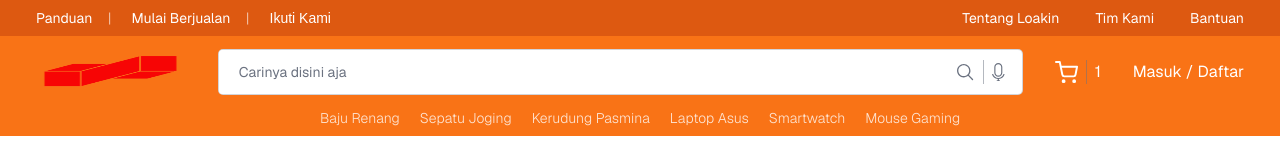
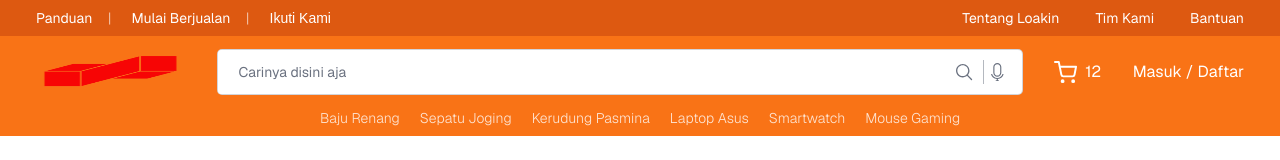
Before and after one commit to Usri-Yusron/loakin-next-app, a Next.js app: page / in a window 1280 px wide. Shown: the top 160 px of the page. Built offline with nearby package versions, Linux system fonts and the light colour scheme.

Commit message:
update Navbar to enhance product catalog display and improve layout structure

```diff
--- a/app/components/Navbar.js
+++ b/app/components/Navbar.js
@@ -27,7 +27,18 @@ const product = [
 ]
 
 const productCatalog = [
-    'boneka'
+    'boneka',
+    'boneka',
+    'boneka',
+    'boneka',
+    'boneka',
+    'boneka',
+    'boneka',
+    'boneka',
+    'boneka',
+    'boneka',
+    'boneka',
+    'boneka',
 ]
 
 export default function Navbar() {
@@ -109,13 +120,19 @@ export default function Navbar() {
                             <></>
                         ) : (
                             <>
-                                <div className="h-6 w-px bg-gray-500/50" />
                                 <p className="text-white">{productCatalog.length}</p>
                             </>
-
                         )}
                     </div>
                 </div>
+                {/* sekat */}
+                {productCatalog.length === 0 ? (
+                            <></>
+                        ) : (
+                            <>
+                                <div className="h-6 w-px md:hidden bg-gray-500/50" />
+                            </>
+                        )}
                 {/* login */}
                 <div className="hidden lg:flex">
                     <Link href="/login" className="font-normal text-white hover:underline">Masuk / Daftar</Link>
```
